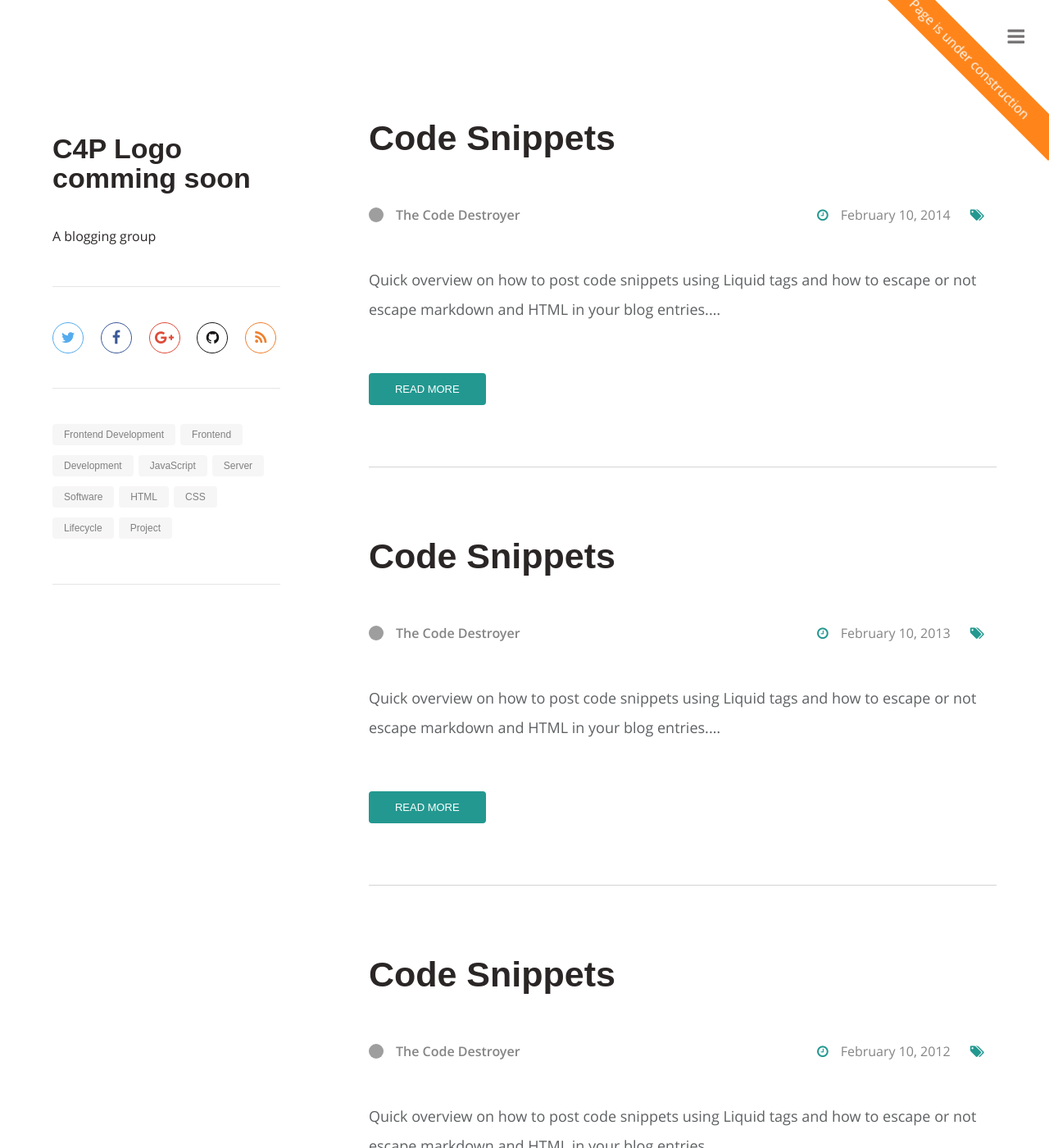
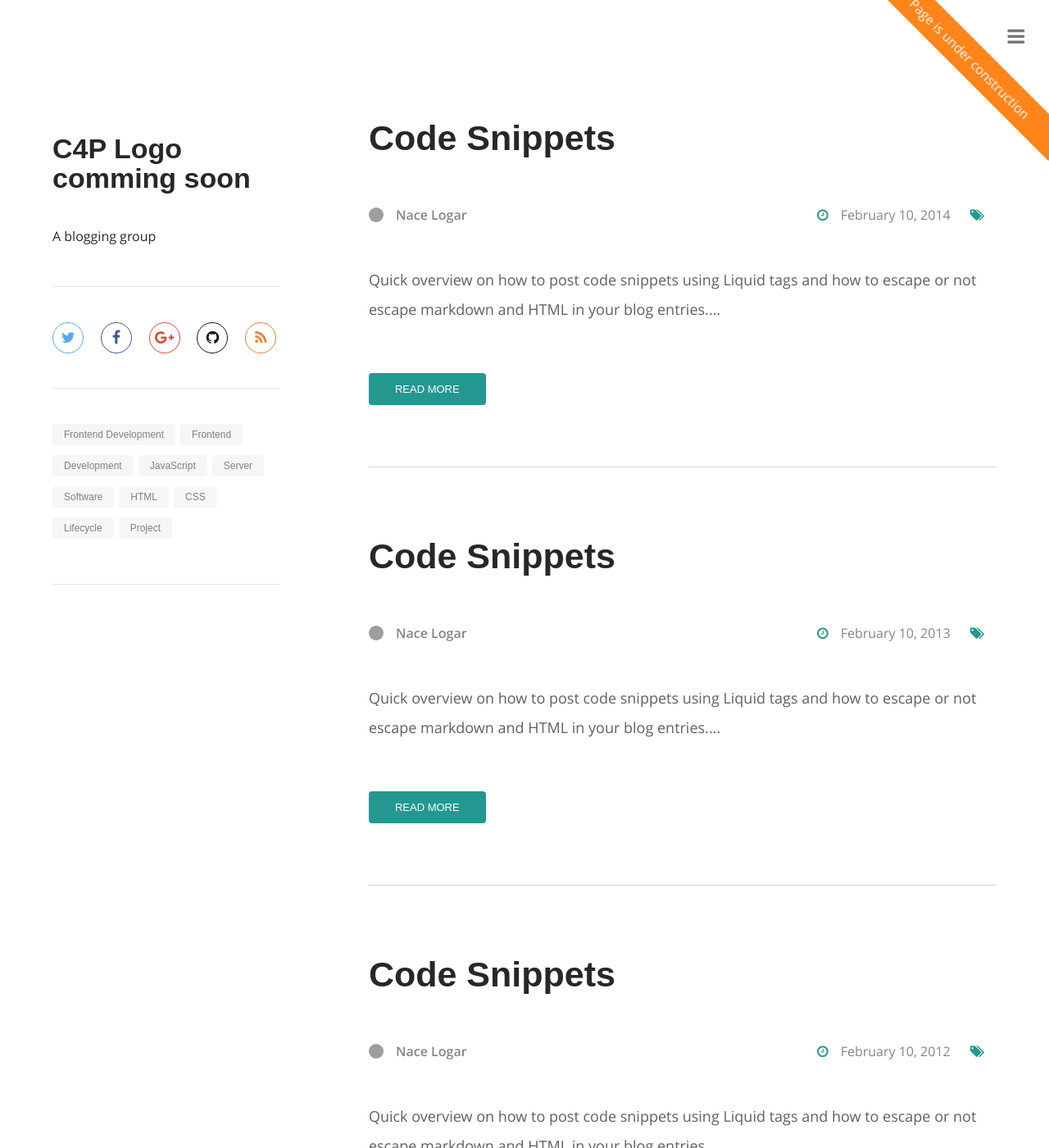
Before and after one commit to left-semi-join/coding4passion.github.io, a Jekyll site: the page built from index.html, in a window 1280 px wide and 1400 px high. Shown: the whole window at 82% size. Built offline with Jekyll 4.4.1, drawn with Linux system fonts in a browser that asks for light colours; nearby versions of some CDN libraries; some web fonts are replaced; Markdown is read by kramdown in place of the engine named in the settings; the list of posts is cut into pages by our own code; some of the changed text lies outside the part shown; grey boxes are pictures that could not be loaded.

Commit message:
Changed name in the config

```diff
--- a/_config.yml
+++ b/_config.yml
@@ -14,7 +14,7 @@ paginate: 5
 
 authors:
   tcd:
-    displayName: The Code Destroyer
+    displayName: Nace Logar
     bio: dsfdfds
     gravatar: 8b2576c1371a08fb6167c09a33ae50e8
     email: the.code.destroyer@gmail.com
```
